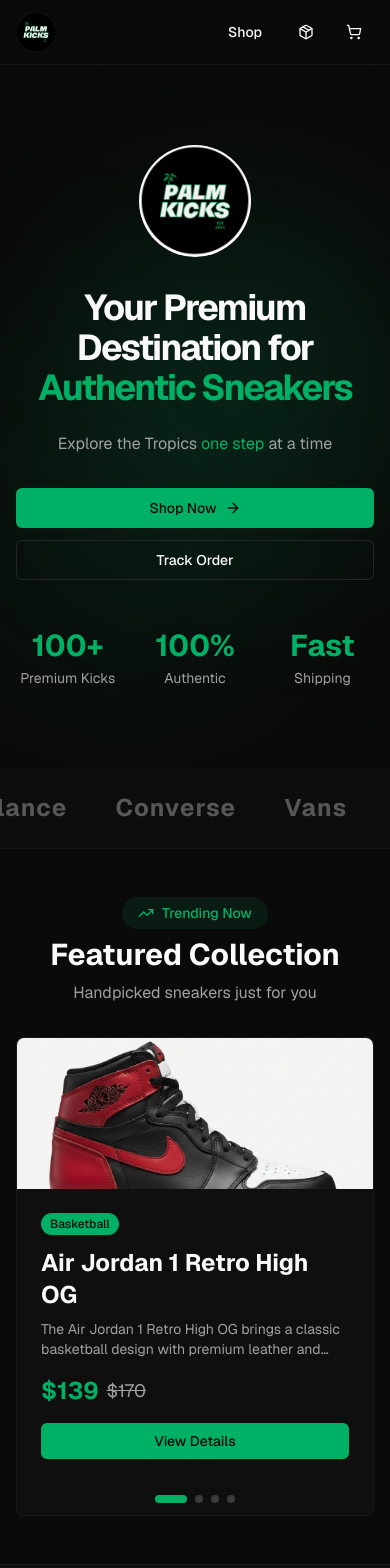
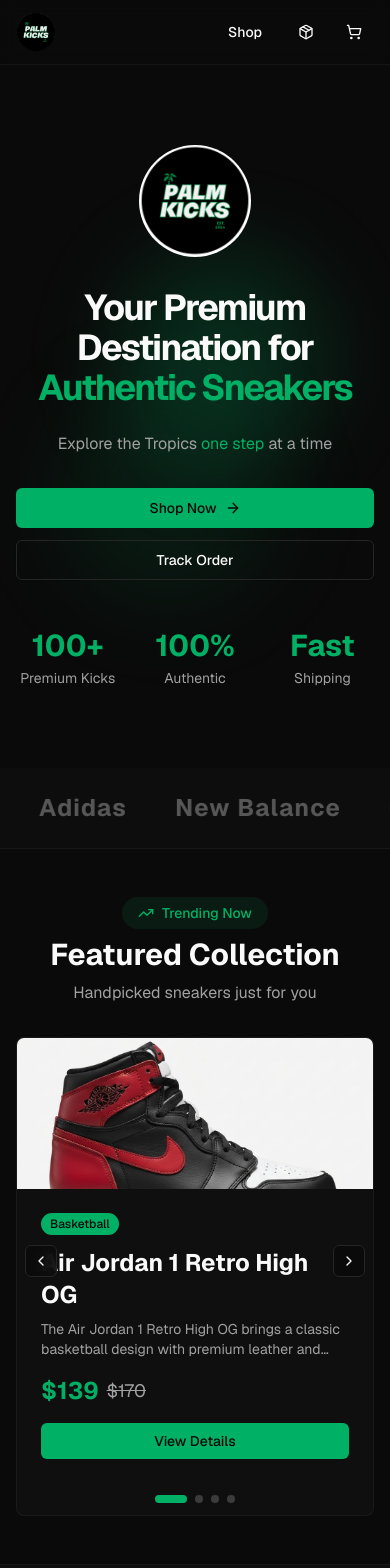
Before and after one commit to beefysalad/PalmKicks, a Next.js app: page / in a window 390 px wide. Shown: the top 1568 px of the page. Built offline with nearby package versions, Linux system fonts and the light colour scheme; no server answers.

Commit message:
fix: performance issues on mobile browser

```diff
--- a/app/components/pages/LandingPage/BrandMarquee.tsx
+++ b/app/components/pages/LandingPage/BrandMarquee.tsx
@@ -1,6 +1,4 @@
 "use client";
-
-import { motion } from "framer-motion";
 
 const brands = [
   "Nike",
@@ -18,28 +16,15 @@
   return (
     <section className='border-b border-border/40 bg-secondary/10 py-6'>
       <div className='relative overflow-hidden'>
-        <motion.div
-          className='flex gap-12'
-          animate={{
-            x: [0, -1000],
-          }}
-          transition={{
-            x: {
-              repeat: Number.POSITIVE_INFINITY,
-              repeatType: "loop",
-              duration: 20,
-              ease: "linear",
-            },
-          }}
-        >
-          {[...brands, ...brands, ...brands].map((brand, index) => (
+        <div className='flex animate-marquee gap-12'>
+          {[...brands, ...brands].map((brand, index) => (
             <div key={index} className='flex items-center whitespace-nowrap'>
               <span className='text-2xl font-bold tracking-wider text-muted-foreground/50'>
                 {brand}
               </span>
             </div>
           ))}
-        </motion.div>
+        </div>
       </div>
     </section>
   );
--- a/app/components/pages/LandingPage/Collections.tsx
+++ b/app/components/pages/LandingPage/Collections.tsx
@@ -1,19 +1,20 @@
 "use client";
-import { motion } from "framer-motion";
+import { motion, useReducedMotion } from "framer-motion";
 import { Button } from "@/components/ui/button";
 import Link from "next/link";
 import { products } from "@/lib/products";
 import ProductCard from "../Shop/ProductCard";
 
 const Collections = () => {
+  const shouldReduceMotion = useReducedMotion();
   return (
     <section className='py-12 md:py-16'>
       <div className='w-full px-4'>
         <motion.div
-          initial={{ opacity: 0, y: 20 }}
+          initial={shouldReduceMotion ? false : { opacity: 0, y: 20 }}
           whileInView={{ opacity: 1, y: 0 }}
           viewport={{ once: true }}
-          transition={{ duration: 0.6 }}
+          transition={{ duration: shouldReduceMotion ? 0 : 0.4 }}
           className='mb-8'
         >
           <h2 className='text-3xl font-bold md:text-4xl'>Latest Collection</h2>
@@ -27,10 +28,13 @@
           ))}
         </div>
         <motion.div
-          initial={{ opacity: 0 }}
+          initial={shouldReduceMotion ? false : { opacity: 0 }}
           whileInView={{ opacity: 1 }}
           viewport={{ once: true }}
-          transition={{ duration: 0.6, delay: 0.4 }}
+          transition={{
+            duration: shouldReduceMotion ? 0 : 0.4,
+            delay: shouldReduceMotion ? 0 : 0.2,
+          }}
           className='mt-8 text-center'
         >
           <Button size='lg' variant='outline' asChild>
--- a/app/components/pages/LandingPage/Featured.tsx
+++ b/app/components/pages/LandingPage/Featured.tsx
@@ -1,19 +1,20 @@
 "use client";
-import { motion } from "framer-motion";
+import { motion, useReducedMotion } from "framer-motion";
 import { TrendingUp } from "lucide-react";
 import FeaturedCarousel from "./FeaturedCarousel";
 import { products } from "@/lib/products";
 
 const Featured = () => {
+  const shouldReduceMotion = useReducedMotion();
   const featuredProducts = products.slice(0, 4);
   return (
     <section className='py-12 md:py-16'>
       <div className='w-full px-4'>
         <motion.div
-          initial={{ opacity: 0, y: 20 }}
+          initial={shouldReduceMotion ? false : { opacity: 0, y: 20 }}
           whileInView={{ opacity: 1, y: 0 }}
           viewport={{ once: true }}
-          transition={{ duration: 0.6 }}
+          transition={{ duration: shouldReduceMotion ? 0 : 0.4 }}
           className='mb-8 text-center'
         >
           <div className='mb-2 inline-flex items-center gap-2 rounded-full bg-primary/10 px-4 py-1.5 text-sm font-medium text-primary'>
--- a/app/components/pages/LandingPage/FeaturedCarousel.tsx
+++ b/app/components/pages/LandingPage/FeaturedCarousel.tsx
@@ -3,7 +3,7 @@
 import { useState } from "react";
 import Image from "next/image";
 import Link from "next/link";
-import { motion, AnimatePresence } from "framer-motion";
+import { motion, AnimatePresence, useReducedMotion } from "framer-motion";
 import { ChevronLeft, ChevronRight } from "lucide-react";
 import { Button } from "@/components/ui/button";
 import { Badge } from "@/components/ui/badge";
@@ -15,6 +15,7 @@
 
 const FeaturedCarousel = ({ products }: FeaturedCarouselProps) => {
   const [currentIndex, setCurrentIndex] = useState(0);
+  const shouldReduceMotion = useReducedMotion();
 
   const nextSlide = () => {
     setCurrentIndex((prev) => (prev + 1) % products.length);
@@ -31,10 +32,10 @@
         <AnimatePresence mode='wait'>
           <motion.div
             key={currentIndex}
-            initial={{ opacity: 0, x: 100 }}
-            animate={{ opacity: 1, x: 0 }}
-            exit={{ opacity: 0, x: -100 }}
-            transition={{ duration: 0.5 }}
+            initial={shouldReduceMotion ? false : { opacity: 0 }}
+            animate={{ opacity: 1 }}
+            exit={shouldReduceMotion ? false : { opacity: 0 }}
+            transition={{ duration: shouldReduceMotion ? 0 : 0.3 }}
             className='absolute inset-0'
           >
             <div className='flex h-full flex-col md:grid md:grid-cols-2'>
@@ -43,6 +44,7 @@
                   src={currentProduct.image || "/placeholder.svg"}
                   alt={currentProduct.name}
                   fill
+                  priority={currentIndex === 0}
                   className='object-cover'
                 />
               </div>
@@ -83,18 +85,20 @@
         <Button
           variant='outline'
           size='icon'
-          className='absolute left-4 top-1/2 z-10 hidden -translate-y-1/2 bg-background/80 backdrop-blur md:flex'
+          className='absolute left-2 top-1/2 z-10 flex h-8 w-8 -translate-y-1/2 bg-background/90 backdrop-blur-sm md:left-4 md:h-10 md:w-10'
           onClick={prevSlide}
+          aria-label='Previous slide'
         >
-          <ChevronLeft className='h-4 w-4' />
+          <ChevronLeft className='h-3 w-3 md:h-4 md:w-4' />
         </Button>
         <Button
           variant='outline'
           size='icon'
-          className='absolute right-4 top-1/2 z-10 hidden -translate-y-1/2 bg-background/80 backdrop-blur md:flex'
+          className='absolute right-2 top-1/2 z-10 flex h-8 w-8 -translate-y-1/2 bg-background/90 backdrop-blur-sm md:right-4 md:h-10 md:w-10'
           onClick={nextSlide}
+          aria-label='Next slide'
         >
-          <ChevronRight className='h-4 w-4' />
+          <ChevronRight className='h-3 w-3 md:h-4 md:w-4' />
         </Button>
       </div>
 
--- a/app/components/pages/LandingPage/FloatingOrbs.tsx
+++ b/app/components/pages/LandingPage/FloatingOrbs.tsx
@@ -1,31 +1,42 @@
 "use client";
 import React, { Fragment } from "react";
-import { motion } from "framer-motion";
+import { motion, useReducedMotion } from "framer-motion";
+
 const FloatingOrbs = () => {
+  const shouldReduceMotion = useReducedMotion();
+
   return (
     <Fragment>
       <motion.div
-        className='absolute left-1/4 top-1/4 h-64 w-64 rounded-full bg-primary/20 blur-[100px]'
-        animate={{
-          x: [0, 50, 0],
-          y: [0, 30, 0],
-          scale: [1, 1.2, 1],
-        }}
+        className='absolute left-1/4 top-1/4 h-48 w-48 rounded-full bg-primary/20 blur-[40px] will-change-transform md:h-64 md:w-64 md:blur-[100px]'
+        animate={
+          shouldReduceMotion
+            ? {}
+            : {
+                x: [0, 30, 0],
+                y: [0, 20, 0],
+                scale: [1, 1.1, 1],
+              }
+        }
         transition={{
-          duration: 8,
+          duration: 12,
           repeat: Number.POSITIVE_INFINITY,
           ease: "easeInOut",
         }}
       />
       <motion.div
-        className='absolute right-1/4 top-1/2 h-64 w-64 rounded-full bg-primary/10 blur-[100px]'
-        animate={{
-          x: [0, -50, 0],
-          y: [0, -30, 0],
-          scale: [1, 1.3, 1],
-        }}
+        className='absolute right-1/4 top-1/2 h-48 w-48 rounded-full bg-primary/10 blur-[40px] will-change-transform md:h-64 md:w-64 md:blur-[100px]'
+        animate={
+          shouldReduceMotion
+            ? {}
+            : {
+                x: [0, -30, 0],
+                y: [0, -20, 0],
+                scale: [1, 1.15, 1],
+              }
+        }
         transition={{
-          duration: 10,
+          duration: 15,
           repeat: Number.POSITIVE_INFINITY,
           ease: "easeInOut",
         }}
--- a/app/components/pages/LandingPage/Hero.tsx
+++ b/app/components/pages/LandingPage/Hero.tsx
@@ -1,17 +1,19 @@
 "use client";
 import { Button } from "@/components/ui/button";
-import { motion } from "framer-motion";
+import { motion, useReducedMotion } from "framer-motion";
 import { ArrowRight } from "lucide-react";
 import Image from "next/image";
 import Link from "next/link";
 const Hero = () => {
+  const shouldReduceMotion = useReducedMotion();
+
   return (
     <div className='container relative z-10 px-4'>
       <div className='mx-auto max-w-4xl text-center'>
         <motion.div
-          initial={{ opacity: 0, scale: 0.8 }}
+          initial={shouldReduceMotion ? false : { opacity: 0, scale: 0.8 }}
           animate={{ opacity: 1, scale: 1 }}
-          transition={{ duration: 0.5, delay: 0.2 }}
+          transition={{ duration: shouldReduceMotion ? 0 : 0.3, delay: shouldReduceMotion ? 0 : 0.1 }}
           className='mb-6 inline-block'
         >
           <Image
@@ -19,15 +21,16 @@
             alt='Palm Kicks Logo'
             width={140}
             height={140}
+            priority
             className='mx-auto h-28 w-28 rounded-full md:h-36 md:w-36'
           />
         </motion.div>
 
         <motion.h1
           className='mb-6 text-balance text-4xl font-bold tracking-tighter sm:text-5xl md:text-6xl lg:text-7xl'
-          initial={{ opacity: 0, y: 20 }}
+          initial={shouldReduceMotion ? false : { opacity: 0, y: 20 }}
           animate={{ opacity: 1, y: 0 }}
-          transition={{ duration: 0.8, delay: 0.3 }}
+          transition={{ duration: shouldReduceMotion ? 0 : 0.4, delay: shouldReduceMotion ? 0 : 0.15 }}
         >
           Your Premium Destination for{" "}
           <span className='text-primary'>Authentic Sneakers</span>
@@ -35,9 +38,9 @@
 
         <motion.p
           className='mx-auto mb-8 max-w-2xl text-pretty text-base text-muted-foreground sm:text-lg md:text-xl'
-          initial={{ opacity: 0, y: 20 }}
+          initial={shouldReduceMotion ? false : { opacity: 0, y: 20 }}
           animate={{ opacity: 1, y: 0 }}
-          transition={{ duration: 0.8, delay: 0.4 }}
+          transition={{ duration: shouldReduceMotion ? 0 : 0.4, delay: shouldReduceMotion ? 0 : 0.2 }}
         >
           Explore the Tropics <span className='text-primary'>one step</span> at
           a time
@@ -45,9 +48,9 @@
 
         <motion.div
           className='flex flex-col items-center justify-center gap-3 sm:flex-row'
-          initial={{ opacity: 0, y: 20 }}
+          initial={shouldReduceMotion ? false : { opacity: 0, y: 20 }}
           animate={{ opacity: 1, y: 0 }}
-          transition={{ duration: 0.8, delay: 0.5 }}
+          transition={{ duration: shouldReduceMotion ? 0 : 0.4, delay: shouldReduceMotion ? 0 : 0.25 }}
         >
           <Button size='lg' asChild className='w-full gap-2 sm:w-auto'>
             <Link href='/shop'>
@@ -66,9 +69,9 @@
 
         {/* Stats section */}
         <motion.div
-          initial={{ opacity: 0, y: 20 }}
+          initial={shouldReduceMotion ? false : { opacity: 0, y: 20 }}
           animate={{ opacity: 1, y: 0 }}
-          transition={{ duration: 0.8, delay: 0.6 }}
+          transition={{ duration: shouldReduceMotion ? 0 : 0.4, delay: shouldReduceMotion ? 0 : 0.3 }}
           className='mt-12 grid grid-cols-3 gap-6 md:mt-16'
         >
           <div>
--- a/app/components/pages/LandingPage/WhyPalmKicks.tsx
+++ b/app/components/pages/LandingPage/WhyPalmKicks.tsx
@@ -1,29 +1,31 @@
 "use client";
-import { motion } from "framer-motion";
+import { motion, useReducedMotion } from "framer-motion";
 import { Zap, Shield, Package, ShoppingBag } from "lucide-react";
 const WhyPalmKicks = () => {
+  const shouldReduceMotion = useReducedMotion();
   return (
     <section className='border-y border-border/40 bg-secondary/20 py-12 md:py-16'>
       <div className='w-full px-4'>
         <ShoppingBag className='mx-auto mb-4 h-8 w-8 text-primary' />
         <motion.h1
           className='mb-10 text-center text-3xl font-bold md:text-4xl'
-          initial={{ opacity: 0, y: 20 }}
+          initial={shouldReduceMotion ? false : { opacity: 0, y: 20 }}
           whileInView={{ opacity: 1, y: 0 }}
           viewport={{ once: true }}
-          transition={{ duration: 0.6 }}
+          transition={{ duration: shouldReduceMotion ? 0 : 0.4 }}
         >
-          Why Choose Palm Kicks ?
+          Why Choose Palm Kicks
         </motion.h1>
         <div className='grid gap-6 sm:grid-cols-2 lg:grid-cols-3 lg:gap-8'>
           <motion.div
-            initial={{ opacity: 0, y: 20 }}
+            initial={shouldReduceMotion ? false : { opacity: 0, y: 20 }}
             whileInView={{ opacity: 1, y: 0 }}
-            whileHover={{
-              scale: 1.05,
+            whileHover={shouldReduceMotion ? {} : { scale: 1.05 }}
+            viewport={{ once: true }}
+            transition={{
+              duration: shouldReduceMotion ? 0 : 0.3,
+              delay: shouldReduceMotion ? 0 : 0.05,
             }}
-            viewport={{ once: true }}
-            transition={{ duration: 0.5, delay: 0.1 }}
             className='flex flex-col items-center rounded-lg bg-background/50 p-6 text-center backdrop-blur '
           >
             <div className='mb-4 rounded-full bg-primary/10 p-4'>
@@ -35,13 +37,14 @@
             </p>
           </motion.div>
           <motion.div
-            initial={{ opacity: 0, y: 20 }}
+            initial={shouldReduceMotion ? false : { opacity: 0, y: 20 }}
             whileInView={{ opacity: 1, y: 0 }}
-            whileHover={{
-              scale: 1.05,
+            whileHover={shouldReduceMotion ? {} : { scale: 1.05 }}
+            viewport={{ once: true }}
+            transition={{
+              duration: shouldReduceMotion ? 0 : 0.3,
+              delay: shouldReduceMotion ? 0 : 0.1,
             }}
-            viewport={{ once: true }}
-            transition={{ duration: 0.5, delay: 0.2 }}
             className='flex flex-col items-center rounded-lg bg-background/50 p-6 text-center backdrop-blur '
           >
             <div className='mb-4 rounded-full bg-primary/10 p-4'>
@@ -53,13 +56,14 @@
             </p>
           </motion.div>
           <motion.div
-            initial={{ opacity: 0, y: 20 }}
+            initial={shouldReduceMotion ? false : { opacity: 0, y: 20 }}
             whileInView={{ opacity: 1, y: 0 }}
-            whileHover={{
-              scale: 1.05,
+            whileHover={shouldReduceMotion ? {} : { scale: 1.05 }}
+            viewport={{ once: true }}
+            transition={{
+              duration: shouldReduceMotion ? 0 : 0.3,
+              delay: shouldReduceMotion ? 0 : 0.15,
             }}
-            viewport={{ once: true }}
-            transition={{ duration: 0.5, delay: 0.3 }}
             className='flex flex-col items-center rounded-lg bg-background/50 p-6 text-center backdrop-blur sm:col-span-2 lg:col-span-1'
           >
             <div className='mb-4 rounded-full bg-primary/10 p-4'>
--- a/app/components/pages/Shop/ProductCard.tsx
+++ b/app/components/pages/Shop/ProductCard.tsx
@@ -2,7 +2,7 @@
 import { Badge } from "@/components/ui/badge";
 import { Card, CardContent } from "@/components/ui/card";
 import { Product } from "@/lib/products";
-import { motion } from "framer-motion";
+import { motion, useReducedMotion } from "framer-motion";
 import Image from "next/image";
 import Link from "next/link";
 
@@ -11,25 +11,27 @@
   index: number;
 }
 const ProductCard = ({ product, index }: ProductCardProps) => {
+  const shouldReduceMotion = useReducedMotion();
   return (
     <motion.div
-      initial={{ opacity: 0, y: 20 }}
+      initial={shouldReduceMotion ? false : { opacity: 0, y: 20 }}
       animate={{ opacity: 1, y: 0 }}
-      transition={{ duration: 0.4, delay: index * 0.1 }}
+      transition={{ duration: shouldReduceMotion ? 0 : 0.3, delay: shouldReduceMotion ? 0 : index * 0.05 }}
     >
       <Link href={`/product/${product.id}`}>
         <Card className='group overflow-hidden border-border/50 bg-card transition-all hover:border-primary/50 hover:shadow-lg hover:shadow-primary/10'>
           <CardContent className='p-0'>
             <div className='relative aspect-square overflow-hidden bg-secondary/30'>
               <motion.div
-                whileHover={{ scale: 1.05 }}
-                transition={{ duration: 0.3 }}
+                whileHover={shouldReduceMotion ? {} : { scale: 1.05 }}
+                transition={{ duration: 0.2 }}
               >
                 <Image
                   src={product.image || "/placeholder.svg"}
                   alt={product.name}
                   width={400}
                   height={400}
+                  loading='lazy'
                   className='h-full w-full object-cover'
                 />
               </motion.div>
--- a/app/globals.css
+++ b/app/globals.css
@@ -123,3 +123,23 @@
     @apply bg-background text-foreground;
   }
 }
+
+@layer utilities {
+  @keyframes marquee {
+    0% {
+      transform: translateX(0);
+    }
+    100% {
+      transform: translateX(-50%);
+    }
+  }
+  .animate-marquee {
+    animation: marquee 20s linear infinite;
+    will-change: transform;
+  }
+  @media (prefers-reduced-motion: reduce) {
+    .animate-marquee {
+      animation: none;
+    }
+  }
+}
```
